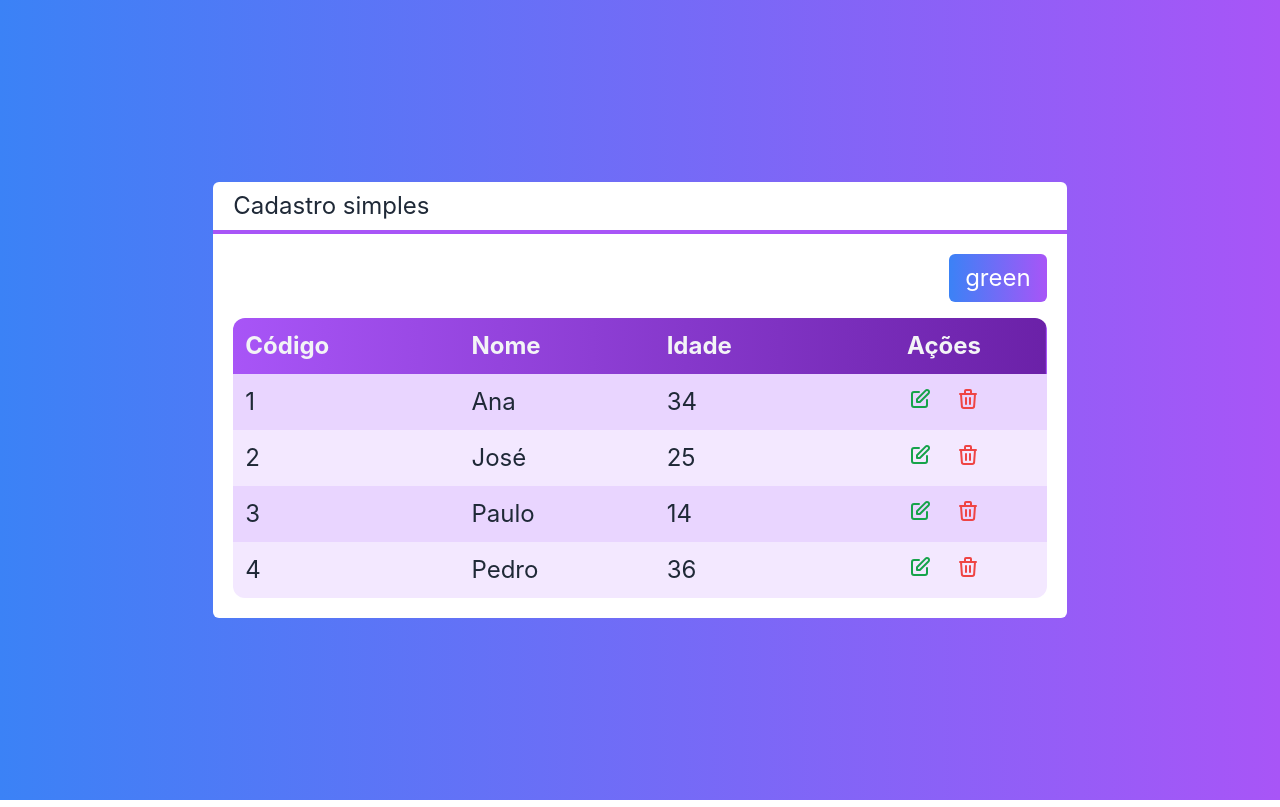
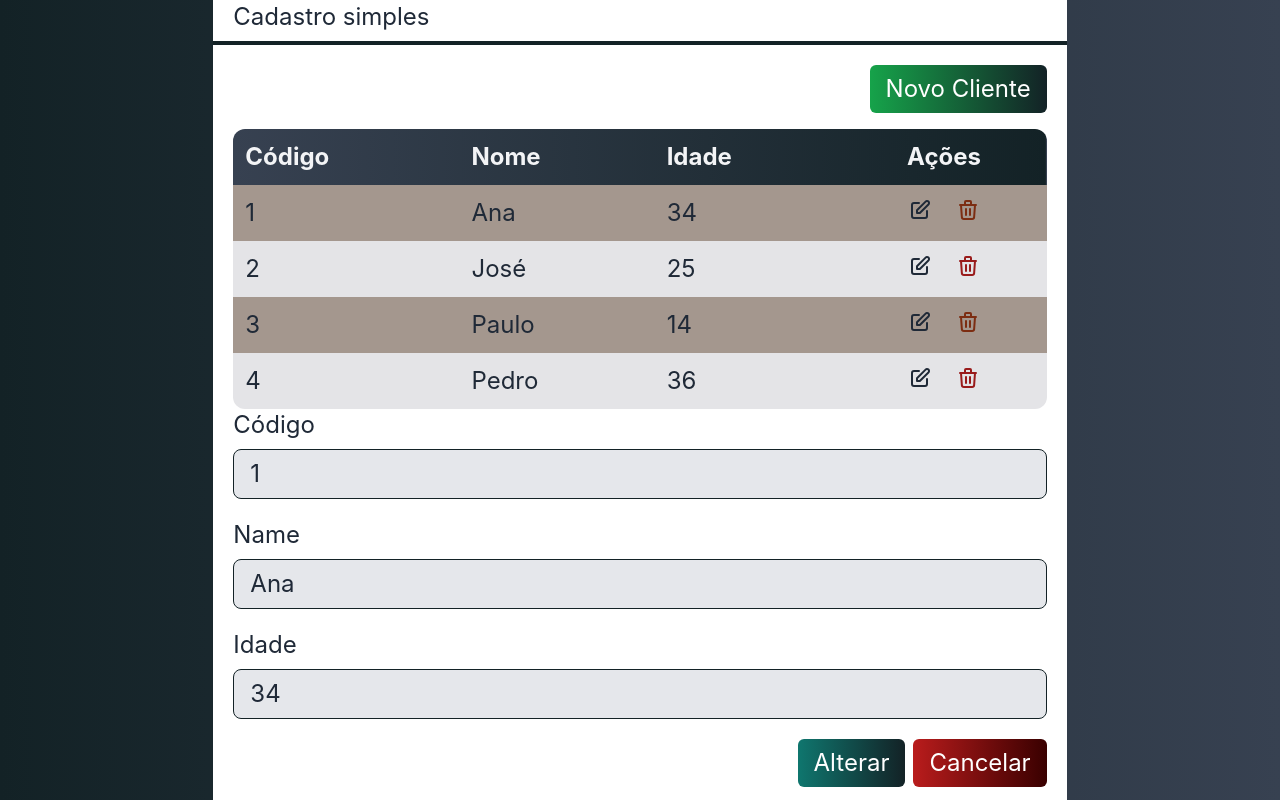
Before and after one commit to TiagoOliveiraGomes/Next-Crud, a Next.js app: page / in a window 1280 px wide. Built offline with nearby package versions, Linux system fonts and the light colour scheme.

Commit message:
add form

```diff
--- a/src/components/Button.tsx
+++ b/src/components/Button.tsx
@@ -1,7 +1,6 @@
-
 interface ButtonProps {
     children: any
-    color?: "green" | "blue" | "gray" | "red",
+    color?: "green" | "red" | "gray"|"teal",
     classname?: string
 }
 export default function Button(props: ButtonProps) {
@@ -11,11 +10,11 @@ export default function Button(props: ButtonProps) {
     const {classname, children} = props
     return(
         <button className={`
-        bg-gradient-to-r from-${color || "gray"}-400 to-${color || "gray"}-700
+        bg-gradient-to-r from-${color==="green"? color+"-600": color+"-700"} ${color==="red" ? "to-scarlet" :"to-dusk"}
         text-white px-4 py-2 rounded-md
         ${classname}
         `}>
-            {color}
+            {children}
         </button>
     )
 }
--- /dev/null
+++ b/src/components/Entry.tsx
@@ -0,0 +1,22 @@
+interface propsEntry {
+    tipo?: "text" | "number",
+    text: string,
+    value: any,
+    onlyRead?: boolean,
+    onChange?: (value: any) => void,
+    className: string
+}
+
+export default function entry (props : propsEntry) {
+    const {tipo="text", text, onlyRead, value, onChange, className} = props
+    return(
+        <div className={`flex flex-col ${className}`}>
+            <label className="mb-2">{text}</label>
+            <input type={tipo} value={value} onChange={(event)=> onChange(event.target.value)} className={`
+            border border-dusk rounded-lg bg-gray-200
+            focus:outline-none px-4 py-2
+            ${!onlyRead && "focus:bg-gray-100"}
+            `}/>
+        </div>
+    )
+}
--- /dev/null
+++ b/src/components/Form.tsx
@@ -0,0 +1,26 @@
+import { useState } from "react";
+import Client from "../core/clients";
+import Entry from "./Entry";
+import Button from './Button'
+
+interface propsForm {
+    client: Client
+}
+
+export default function (props: propsForm) {
+    const {client} = props
+    const id = client?.id
+    const [name, setName] = useState(client?.name ?? "")
+    const [age, setAge] = useState(client?.age ?? 0)
+    return (
+        <div>
+            {id && <Entry text="Código" value={id} onlyRead className="mb-5"/>}
+            <Entry text="Name" value={name} onChange={setName} className="mb-5"/>
+            <Entry tipo="number" text="Idade" value={age} onChange={setAge} className="mb-5"/>
+            <div className="flex mt-3 justify-end">
+                <Button color="teal" classname="mr-2">{id? "Alterar" : "Salvar"}</Button>
+                <Button color="red">Cancelar</Button>
+            </div>
+        </div>
+    )
+}
--- a/src/components/Table.tsx
+++ b/src/components/Table.tsx
@@ -19,16 +19,16 @@ export default function Table(props: TableProps) {
     </tr>
   );
 
-  const renderActions = (client: Client) => {
+  const renderActions = (client: Client, index:number) => {
     return (
       <td className="flex justify-center">
         {props.selectedClient && (
-          <button onClick={()=> props.selectedClient?.(client)} className="flex justify-center items-center text-green-600 rounded-full hover:bg-purple-50 p-2 m-1">
+          <button onClick={()=> props.selectedClient?.(client)} className={`flex justify-center items-center"text-dusk" rounded-full hover:bg-purple-50 p-2 m-1`}>
             {EditIcon}
           </button>
         )}
         {props.deletedClient && (
-          <button onClick={()=> props.deletedClient?.(client)} className="flex justify-center items-center text-red-500 rounded-full hover:bg-purple-50 p-2 m-1">
+          <button onClick={()=> props.deletedClient?.(client)} className={`flex justify-center items-center ${index % 2 === 0 ? "text-orange-900" : "text-red-800"} rounded-full hover:bg-purple-50 p-2 m-1`}>
             {TrashIcon}
           </button>
         )}
@@ -41,13 +41,13 @@ export default function Table(props: TableProps) {
       <tr
         key={client.id}
         className={`
-      ${index % 2 === 0 ? "bg-purple-200" : "bg-purple-100"}
+      ${index % 2 === 0 ? "bg-moon" : "bg-zinc-200"}
       `}
       >
         <td className="text-left p-3">{client.id}</td>
         <td className="text-left p-3">{client.name}</td>
         <td className="text-left p-3">{client.age}</td>
-        {showActions && renderActions(client)}
+        {showActions && renderActions(client, index)}
       </tr>
     );
   });
@@ -56,7 +56,7 @@ export default function Table(props: TableProps) {
     <table className="w-full rounded-xl overflow-hidden">
       <thead
         className={`
-        bg-gradient-to-r from-purple-500 to-purple-800 text-gray-100
+        bg-gradient-to-r from-gray-700 to-dusk text-gray-100
       `}
       >
         {renderHeader}
--- a/src/components/Tittle.tsx
+++ b/src/components/Tittle.tsx
@@ -4,7 +4,7 @@ export default function Tittle (props) {
         flex flex-col justify-center
         `}>
             <h1 className="px-5 py-2"> {props.content} </h1>
-            <hr className="border-2 border-purple-500" />
+            <hr className="border-2 border-dusk" />
         </div>
     )
 }
--- a/src/pages/index.tsx
+++ b/src/pages/index.tsx
@@ -1,6 +1,7 @@
 import Button from "../components/Button"
+import Form from "../components/Form"
+import Table from "../components/Table"
 import Layout from "../components/layout"
-import Table from "../components/Table"
 import Client from "../core/clients"
 
 export default function Home() {
@@ -20,7 +21,7 @@ export default function Home() {
   return (
     <div className={`
     flex justify-center items-center h-screen
-    bg-gradient-to-r from-blue-500 to-purple-500
+    bg-gradient-to-r from-dusk to-gray-700
     text-white text-2xl
     `}>
       <Layout tittle="Cadastro simples">
@@ -28,6 +29,7 @@ export default function Home() {
           <Button color="green" classname="mb-4" >Novo Cliente</Button>
         </div>
         <Table deletedClient={deleteClient} selectedClient={selectClient} clients={clients} />
+      <Form client={clients[0]} />
       </Layout>
     </div>
   )
--- a/tailwind.config.js
+++ b/tailwind.config.js
@@ -3,8 +3,23 @@ module.exports = {
     "./src/pages/**/*.{js,ts,jsx,tsx}",
     "./src/components/**/*.{js,ts,jsx,tsx}",
   ],
+  safelist: [
+    // {pattern: /from-(coffee)/},
+    {pattern: /from-(green|red|gray|teal)-(700|600)/},
+    {pattern: /to-(green|red|gray|teal)-(700|600)/},
+    {pattern: /bg-(green|red|gray|teal)-(700|600)/},
+  ],
   theme: {
-    extend: {},
+    extend: {
+      colors: {
+        'fullnight': "#040c0E",
+        'dusk': "#132226",
+        'lightnight': "#525B56",
+        'moon': "#A4978E",
+        'coffee': "#BE9063",
+        'scarlet': "#390000"
+      }
+    },
   },
   plugins: [],
 }
```
Also changed, not shown: 1 other file (tests, documents, lock files or other folders).
